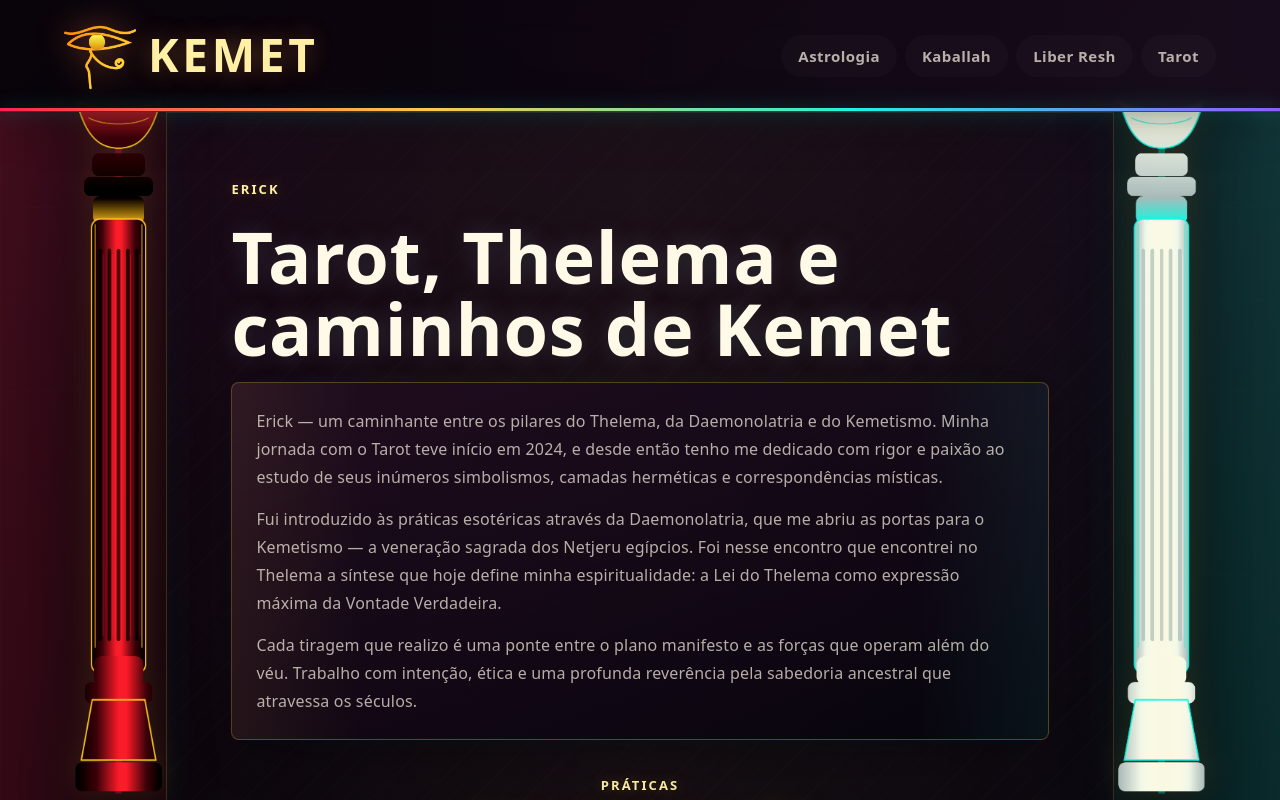
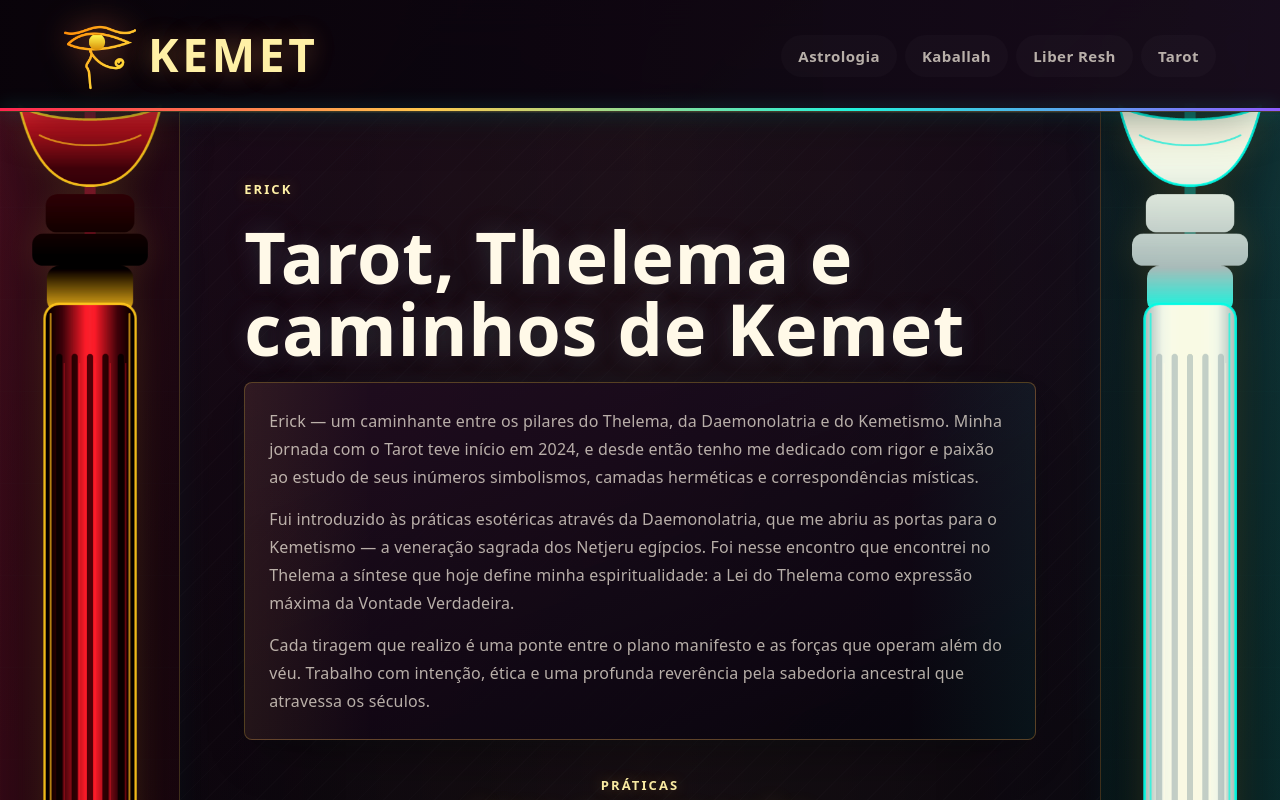
Before and after one commit to Erithekilla/kemet_website, a React (Vite) app: page / in a window 1280 px wide. Shown: the top 800 px of the page. Built offline with nearby package versions, Linux system fonts and the light colour scheme.

Commit message:
Centraliza colunas nos containers

```diff
--- a/src/App.css
+++ b/src/App.css
@@ -5,11 +5,14 @@
 }
 
 .container{
+  --pillar-rail: clamp(150px, 14vw, 230px);
+  --pillar-width: clamp(152px, 12.5vw, 214px);
+
   margin: 0 auto;
   min-height: calc(100vh - 92px);
   width: 100%;
   display: grid;
-  grid-template-columns: minmax(112px, clamp(132px, 13vw, 196px)) minmax(320px, 1040px) minmax(112px, clamp(132px, 13vw, 196px));
+  grid-template-columns: minmax(128px, var(--pillar-rail)) minmax(320px, 1040px) minmax(128px, var(--pillar-rail));
   grid-template-areas: "pillar-left content pillar-right";
   align-items: start;
   text-align: center;
@@ -18,30 +21,35 @@
     linear-gradient(180deg, rgba(12, 6, 14, 0.64), rgba(2, 1, 5, 0.9));
 }
 
-.pillar{
-  width: clamp(118px, 11vw, 172px);
+.pillar-frame {
+  width: var(--pillar-rail);
   height: calc(100vh - 92px);
-  margin: 0;
+  display: grid;
+  place-items: center;
   position: fixed;
   top: 92px;
   z-index: 2;
+  pointer-events: none;
+}
+
+.pillar{
+  width: min(var(--pillar-width), 92%);
+  height: 100%;
+  margin: 0;
   object-fit: contain;
   filter: saturate(1.14) contrast(1.12) drop-shadow(0 0 16px rgba(255, 200, 77, 0.14)) drop-shadow(0 22px 30px rgba(0, 0, 0, 0.5));
   opacity: 0.98;
   transform: translateZ(0);
-  pointer-events: none;
 }
 
-.pillar-left {
+.pillar-frame-left {
   grid-area: pillar-left;
-  left: clamp(10px, 2vw, 30px);
-  object-position: right center;
+  left: 0;
 }
 
-.pillar-right {
+.pillar-frame-right {
   grid-area: pillar-right;
-  right: clamp(10px, 2vw, 30px);
-  object-position: left center;
+  right: 0;
 }
 
 .base{
@@ -139,7 +147,7 @@
     min-height: auto;
   }
 
-  .pillar {
+  .pillar-frame {
     display: none;
   }
 
--- a/src/App.jsx
+++ b/src/App.jsx
@@ -14,7 +14,9 @@ function App() {
     <>
       <HeaderT/>
       <section className="container">
-        <img className="pillar pillar-left" src={leftPillar} alt="" aria-hidden="true" />
+        <aside className="pillar-frame pillar-frame-left" aria-hidden="true">
+          <img className="pillar" src={leftPillar} alt="" />
+        </aside>
         <main className="base">
           <Routes>
             <Route path="/" element={<Home/>}></Route>
@@ -24,7 +26,9 @@ function App() {
             <Route path="/tarot" element={<Tarot/>}></Route>
           </Routes>
         </main>
-        <img className="pillar pillar-right" src={rightPillar} alt="" aria-hidden="true" />
+        <aside className="pillar-frame pillar-frame-right" aria-hidden="true">
+          <img className="pillar" src={rightPillar} alt="" />
+        </aside>
       </section>
     </>
   )
```
